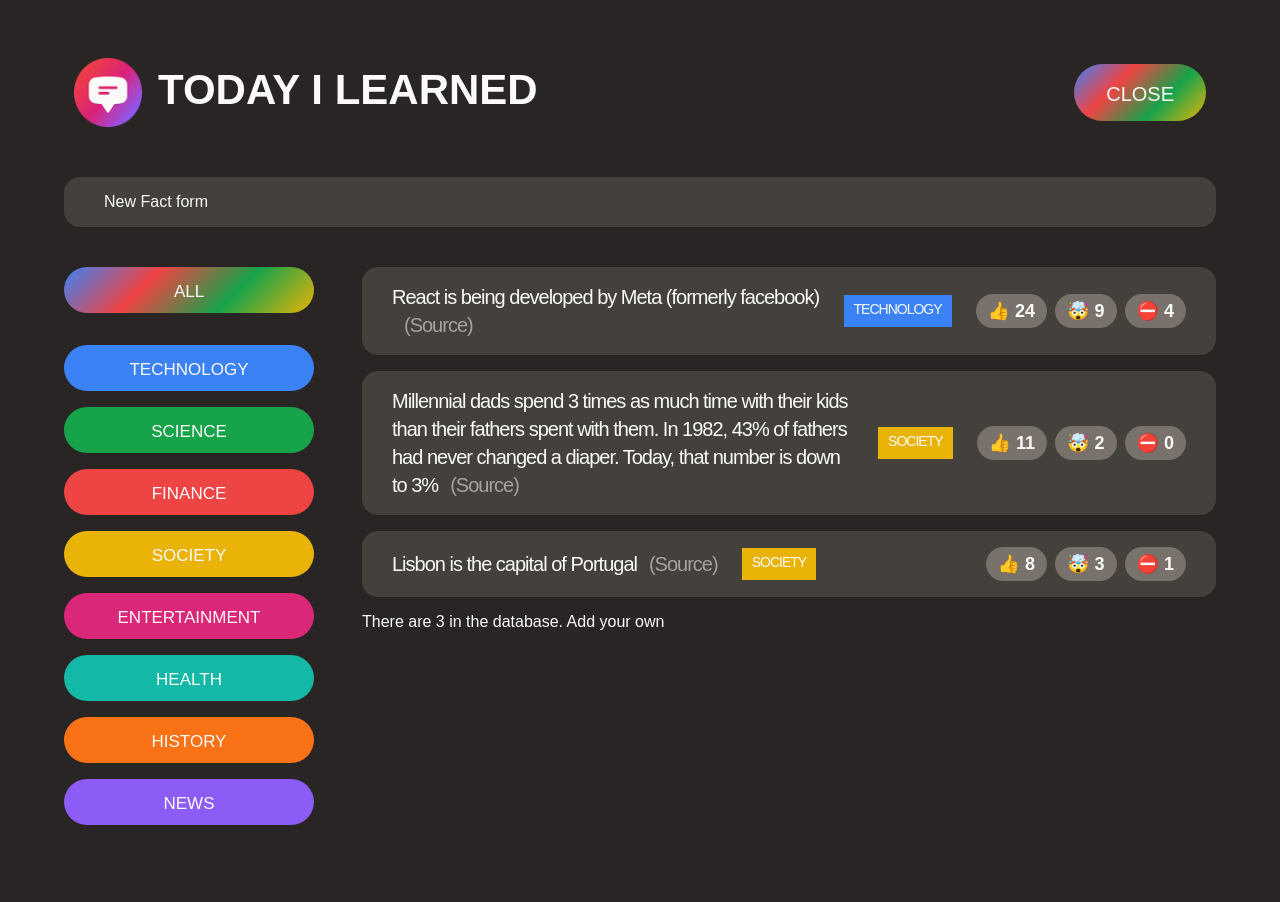
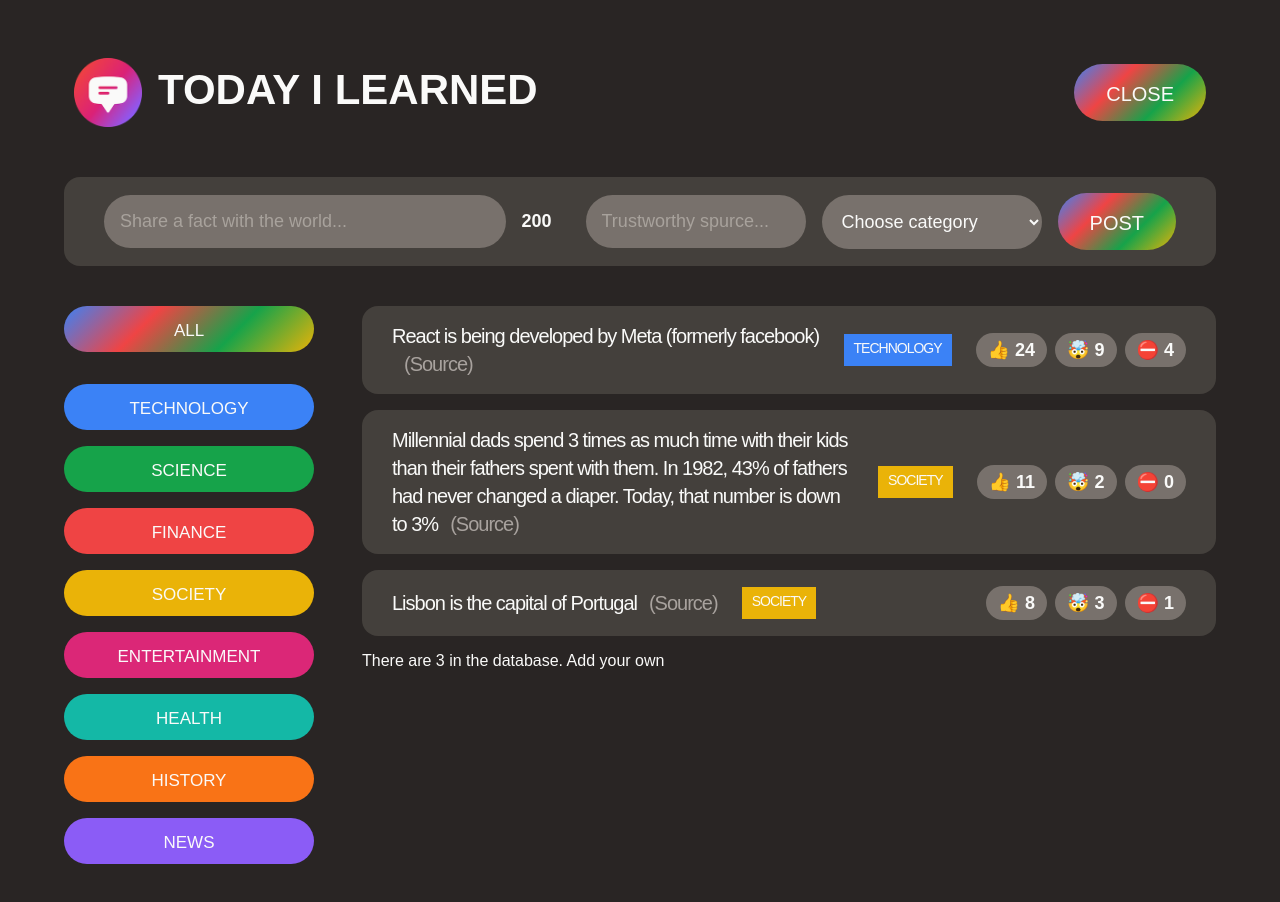
Before and after one commit to Josh-Alhassan/today-i-learned-v2, a React (Create React App) app: page / in a window 1280 px wide. Both pictures are taken after a click on the button "SHARE A FACT". Shown: the top 902 px of the page. Built offline with nearby package versions, Linux system fonts and the light colour scheme; a web font is replaced by a local one.

Commit message:
Form feature added

```diff
--- a/src/App.js
+++ b/src/App.js
@@ -35,17 +35,18 @@ const initialFacts = [
   },
 ];
 
-
-function Count () {
+function Count() {
   // use State
   const [count, setCount] = useState(0);
 
   return (
     <div>
-      <span style={{fontSize: "40px"}}>{count}</span>
-      <button className="btn btn-large" onClick={() => setCount((c) => c + 1)} >+1</button>
+      <span style={{ fontSize: "40px" }}>{count}</span>
+      <button className="btn btn-large" onClick={() => setCount((c) => c + 1)}>
+        +1
+      </button>
     </div>
-  )
+  );
 }
 
 function App() {
@@ -54,7 +55,6 @@ function App() {
 
   return (
     <>
-
       <Header showForm={showForm} setShowForm={setShowForm} />
       {/* <Count /> */}
       {/* 2. Use State Variable */}
@@ -67,10 +67,10 @@ function App() {
   );
 }
 
-function Header ({showForm, setShowForm}) {
+function Header({ showForm, setShowForm }) {
   const appTitle = "Today I Learned";
 
-  return(
+  return (
     <header className="header">
       <div className="logo">
         <img src="logo.png" alt="Today I Learned Logo" />
@@ -78,19 +78,13 @@ function Header ({showForm, setShowForm}) {
       </div>
       <button
         className="btn btn-large btn-open"
-
         // Update state variable
         onClick={() => setShowForm((show) => !show)}
-        > {showForm ? "Close" : "Share a fact"} </button>
+      >
+        {" "}
+        {showForm ? "Close" : "Share a fact"}{" "}
+      </button>
     </header>
-  )
-}
-
-function NewFactForm() {
-  return (
-    <>
-      <form className="fact-form">New Fact form</form>
-    </>
   );
 }
 
@@ -104,6 +98,53 @@ const CATEGORIES = [
   { name: "history", color: "#f97316" },
   { name: "news", color: "#8b5cf6" },
 ];
+
+function NewFactForm() {
+  const [text, setText] = useState("");
+  const [source, setSource] = useState("");
+  const [category, setCategory] = useState("");
+
+  const textLength = text.length;
+
+  function handleSubmit(e) {
+    e.preventDefault();
+    console.log(text, source, category);
+  }
+
+  return (
+    <>
+      <form className="fact-form" onSubmit={handleSubmit}>
+        <input
+          type="text"
+          placeholder="Share a fact with the world..."
+          value={text}
+          onChange={(e) => setText(e.target.value)}
+        />
+        <span>{200 - textLength}</span>
+        <input
+          type="text"
+          placeholder="Trustworthy spurce..."
+          value={source}
+          onChange={(e) => setSource(e.target.value)}
+        />
+        <select>
+          <option
+            value={category}
+            onChange={(e) => setCategory(e.target.value)}
+          >
+            Choose category
+          </option>
+          {CATEGORIES.map((category) => (
+            <option value={category.name} key={category.name}>
+              {category.name.toUpperCase()}
+            </option>
+          ))}
+        </select>
+        <button className="btn btn-large">Post</button>
+      </form>
+    </>
+  );
+}
 
 function CategoryFilter() {
   return (
```
Lines whose indentation alone changed are shown as unchanged.
